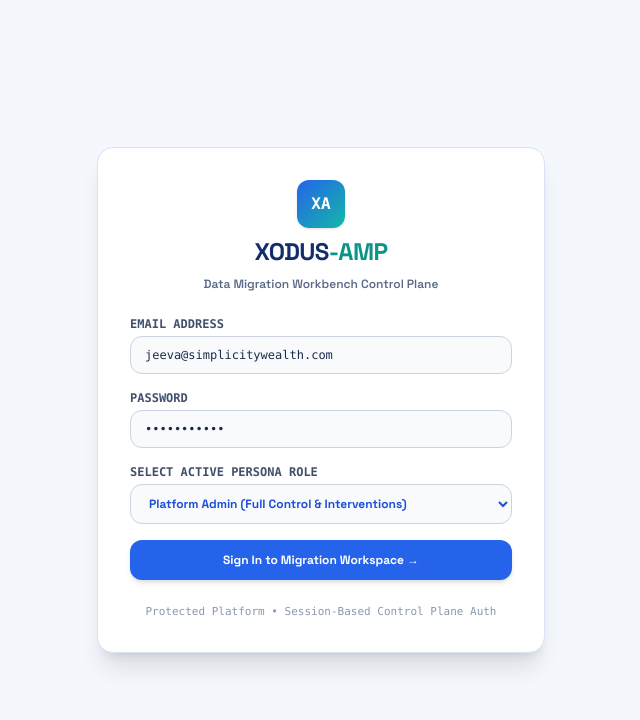
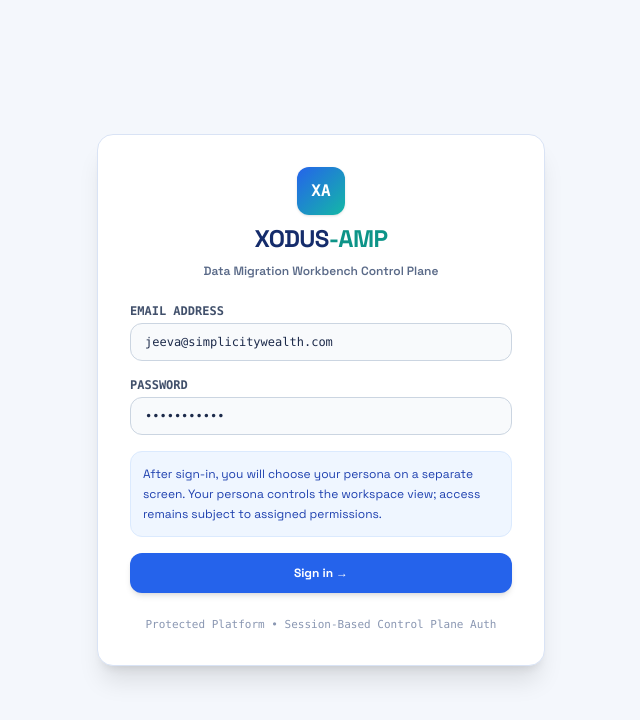
Before and after one commit to jeevamutharasiselvarasu/wealth-migration-platform, a FastAPI app: page /login in a window 1280 px wide. Shown: the top 720 px of the page, without its empty margins (319-959 px from the left). Run offline with FastAPI, Linux system fonts and the light colour scheme; some libraries are stand-ins or nearby versions.

Commit message:
Separate authentication from persona selection in login UI

```diff
--- a/ui/templates/login.html
+++ b/ui/templates/login.html
@@ -43,18 +43,10 @@
                        class="w-full bg-[#f8fafc] border border-[#cbd5e1] rounded-xl px-3.5 py-2.5 text-xs text-[#1c2a4a] focus:outline-none focus:border-blue-500 font-mono">
             </div>
 
-            <div>
-                <label class="block text-xs font-bold text-[#41506b] mb-1 font-mono uppercase">Select Active Persona Role</label>
-                <select name="role" class="w-full bg-[#f8fafc] border border-[#cbd5e1] rounded-xl px-3.5 py-2.5 text-xs text-blue-700 font-bold focus:outline-none focus:border-blue-500">
-                    <option value="Platform Admin" selected>Platform Admin (Full Control & Interventions)</option>
-                    <option value="Migration Analyst">Migration Analyst (Scope & Mapping Authoring)</option>
-                    <option value="Domain SME">Domain SME (HITL & Cutover Signoff)</option>
-                    <option value="Validation Specialist">Validation Specialist (AUM Drift & Audit Check)</option>
-                </select>
-            </div>
+            <p class="rounded-xl border border-blue-100 bg-blue-50 p-3 text-xs leading-5 text-blue-800">After sign-in, you will choose your persona on a separate screen. Your persona controls the workspace view; access remains subject to assigned permissions.</p>
 
             <button type="submit" class="w-full bg-blue-600 hover:bg-blue-700 active:bg-blue-800 text-white font-bold py-3 rounded-xl text-xs transition shadow-md mt-2">
-                Sign In to Migration Workspace →
+                Sign in →
             </button>
         </form>
 
```
